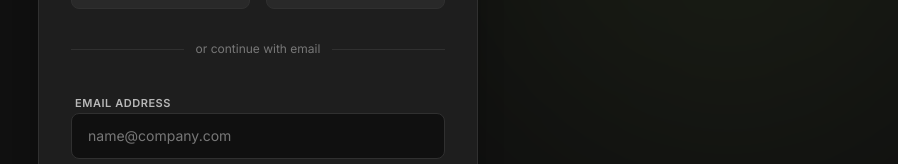
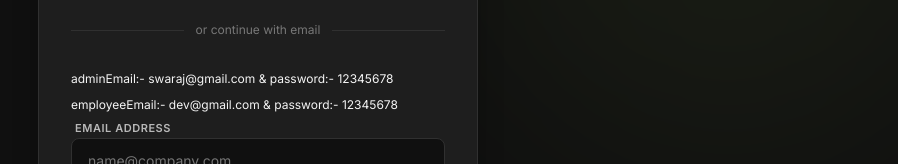
Before and after one commit to Fresher-Yogi/Team-Sync_Website, a React (Vite) app in the folder OneDrive/Desktop/FastProject/Team-Sync/: page / in a window 1280 px wide. Shown: the part 261-425 px from the top of the page, without its empty margins (382-1280 px from the left). Built offline with nearby package versions, Linux system fonts and the light colour scheme; no server answers.

Commit message:
Add example login credentials in Login.jsx
Added example admin and employee login credentials for reference.

```diff
--- a/OneDrive/Desktop/FastProject/Team-Sync/src/features/auth/ui/pages/Login.jsx
+++ b/OneDrive/Desktop/FastProject/Team-Sync/src/features/auth/ui/pages/Login.jsx
@@ -68,6 +68,9 @@ const Login = () => {
 
               <div className="flex-grow border-t border-[var(--border-color)]" />
             </div>
+
+          <p className="text-[12px] mb-2"> adminEmail:- swaraj@gmail.com & password:- 12345678 </p>
+          <p className="text-[12px]"> employeeEmail:- dev@gmail.com & password:- 12345678 </p>
 
             {/* Form */}
             <form onSubmit={handleSubmit(loginSubmit)} className="space-y-6">
```
